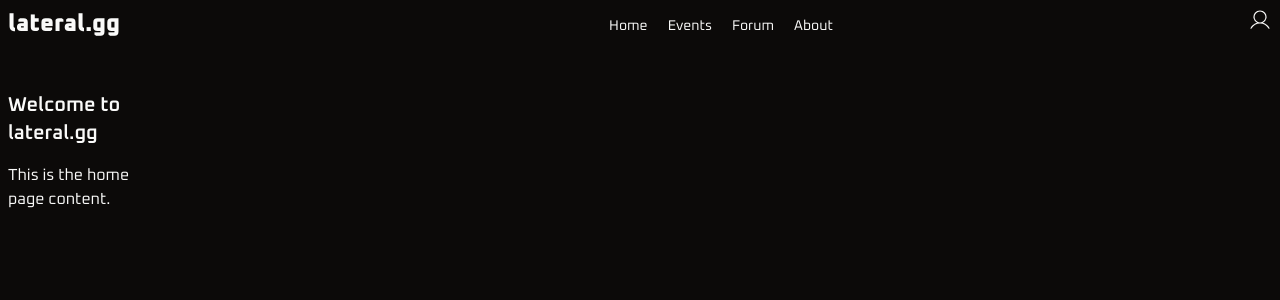
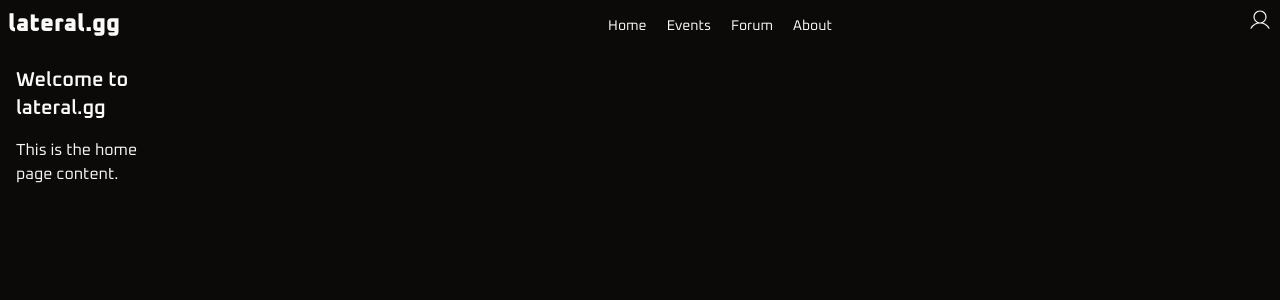
Before and after one commit to lateraldotgg/lateral.gg, a Next.js app: page / in a window 1280 px wide. Shown: the top 300 px of the page. Built offline with nearby package versions, Linux system fonts and the light colour scheme.

Commit message:
Fully converted to tailwind grid.

```diff
--- a/src/app/events/page.tsx
+++ b/src/app/events/page.tsx
@@ -3,7 +3,7 @@ import Kanban from "@/components/Kanban";
 
 const EventsPage = () => {
   return (
-    <main className="p-2 h-[calc(100vh-3.2rem)]">
+    <main className="col-span-8 row-span-15 grid grid-cols-subgrid grid-rows-subgrid">
       {/* Page content goes here */}
       <Kanban />
     </main>
--- a/src/app/layout.tsx
+++ b/src/app/layout.tsx
@@ -33,7 +33,7 @@ export default function RootLayout({
       <body
         className={`${oxanium.variable} ${shareTechMono.variable} antialiased overflow-hidden`}
       >
-        <div className="grid grid-cols-8 grid-rows-16 gap-4 h-screen w-screen font-sans">
+        <div className="grid grid-cols-8 grid-rows-16 gap-4 h-screen w-screen font-sans p-2">
           <Header />
           {children}
         </div>
--- a/src/app/page.tsx
+++ b/src/app/page.tsx
@@ -1,11 +1,8 @@
 const Home = async () => {
   return (
     <main className="p-2" role="main">
-      {/* Page content goes here */}
-      <div className="mt-8">
-        <h2 className="text-xl font-semibold mb-4">Welcome to lateral.gg</h2>
-        <p>This is the home page content.</p>
-      </div>
+      <h2 className="text-xl font-semibold mb-4">Welcome to lateral.gg</h2>
+      <p>This is the home page content.</p>
     </main>
   );
 };
--- a/src/components/Header.tsx
+++ b/src/components/Header.tsx
@@ -9,7 +9,7 @@ import Link from "next/link";
 
 export default function Header() {
   return (
-    <header className="col-span-8 grid grid-cols-subgrid p-2" role="banner">
+    <header className="col-span-8 grid grid-cols-subgrid" role="banner">
       <h1 className="col-span-1 text-2xl font-extrabold">lateral.gg</h1>
       <nav
         className="col-span-5 col-start-3 justify-self-center"
--- a/src/components/Kanban.tsx
+++ b/src/components/Kanban.tsx
@@ -99,7 +99,7 @@ const Kanban = () => {
     );
   }
   return (
-    <div className="h-full">
+    <div className="col-span-7 row-span-15 col-start-2">
       <KanbanProvider
         columns={columns}
         data={features}
--- a/src/components/ui/kibo-ui/kanban/index.tsx
+++ b/src/components/ui/kibo-ui/kanban/index.tsx
@@ -319,7 +319,7 @@ export const KanbanProvider = <
       >
         <div
           className={cn(
-            "grid h-full w-full auto-cols-fr grid-flow-col gap-4",
+            "grid auto-cols-fr grid-flow-col gap-1 h-full w-full",
             className
           )}
         >
```
